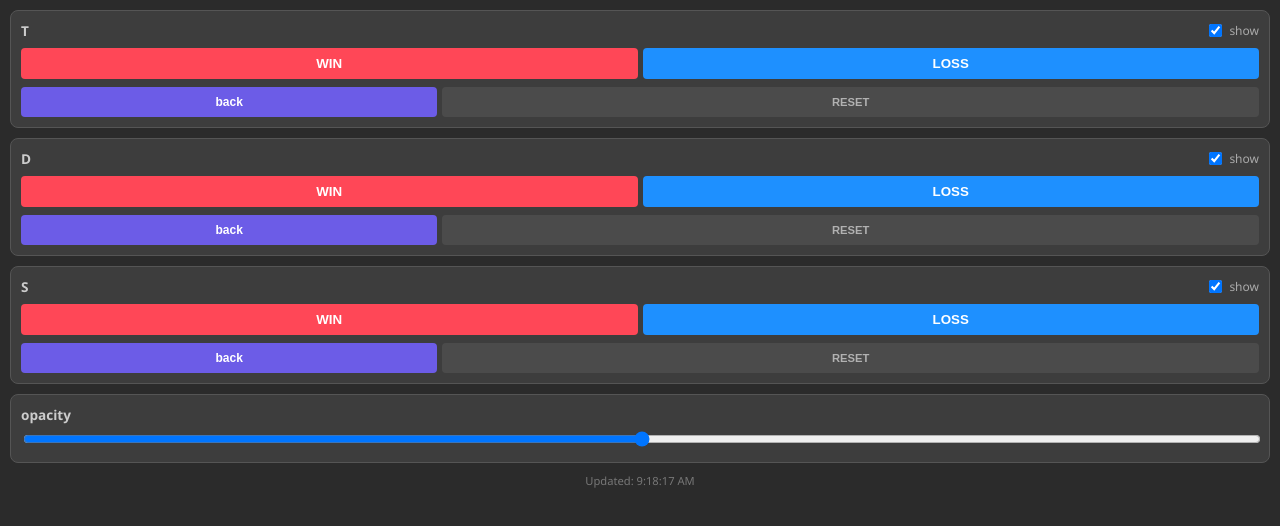
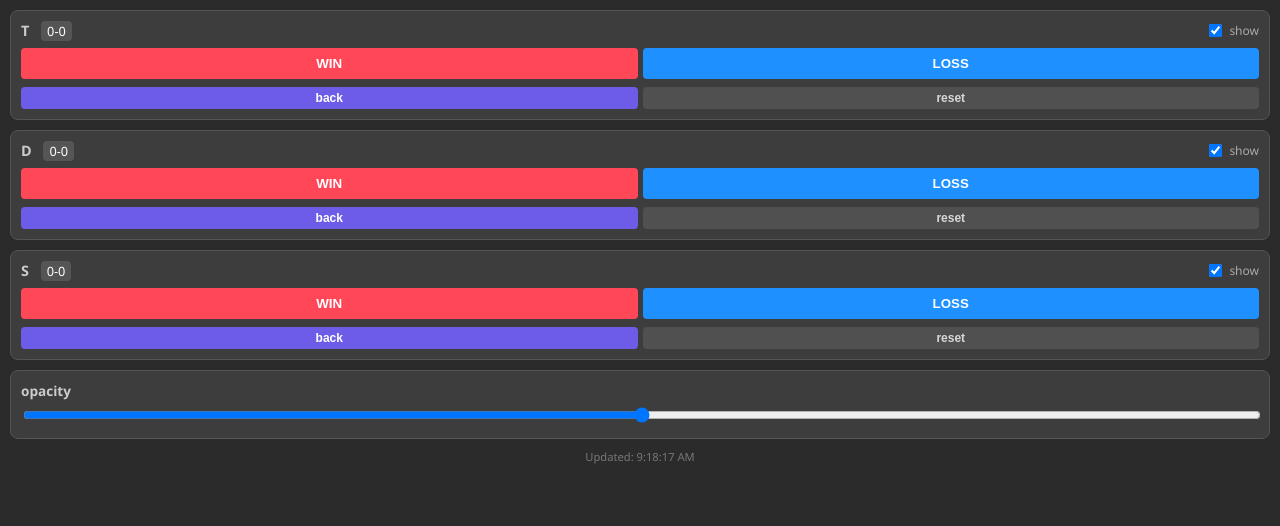
Before and after one commit to magicalkei/obs-win-loss-counter, a plain HTML site: page index.html in a window 1280 px wide. Drawn offline with Linux system fonts and the light colour scheme.

Commit message:
UI改善版：オールインワン・コード

```diff
--- a/index.html
+++ b/index.html
@@ -3,7 +3,7 @@
 <head>
     <meta charset="UTF-8">
     <meta name="viewport" content="width=device-width, initial-scale=1.0">
-    <title>OBS Triple Counter - Custom Scrollbar</title>
+    <title>OBS Triple Counter - UI Polish</title>
     <style>
         :root {
             --win-color: #ff4757;
@@ -21,20 +21,11 @@
             overflow-y: auto;
         }
 
-        /* --- スクロールバーのデザインカスタマイズ --- */
-        ::-webkit-scrollbar {
-            width: 8px; /* 幅を細めに設定 */
-        }
-        ::-webkit-scrollbar-track {
-            background: var(--bg-dark);
-        }
-        ::-webkit-scrollbar-thumb {
-            background: #555;
-            border-radius: 4px;
-        }
-        ::-webkit-scrollbar-thumb:hover {
-            background: #777;
-        }
+        /* --- スクロールバーのデザイン --- */
+        ::-webkit-scrollbar { width: 8px; }
+        ::-webkit-scrollbar-track { background: var(--bg-dark); }
+        ::-webkit-scrollbar-thumb { background: #555; border-radius: 4px; }
+        ::-webkit-scrollbar-thumb:hover { background: #777; }
 
         /* --- 操作画面（ドック）スタイル --- */
         #dock-ui {
@@ -48,17 +39,28 @@
 
         .counter-panel { background: var(--panel-bg); border-radius: 8px; padding: 10px; margin-bottom: 10px; border: 1px solid #555; }
         .panel-header { display: flex; justify-content: space-between; align-items: center; margin-bottom: 8px; }
-        .panel-title { font-size: 0.85rem; font-weight: bold; color: #ccc; }
+
+        /* タイトル横の数字を見やすく調整 */
+        .panel-title { font-size: 0.9rem; font-weight: bold; color: #ccc; }
+        .title-score { font-weight: normal; margin-left: 8px; color: #fff; background: #555; padding: 1px 6px; border-radius: 4px; font-size: 0.8rem; }
+
         .toggle-label { font-size: 0.75rem; color: #aaa; display: flex; align-items: center; gap: 4px; cursor: pointer; }
 
         .btn-group { display: flex; gap: 5px; }
-        button { flex: 1; padding: 8px; font-weight: bold; border: none; border-radius: 4px; cursor: pointer; color: white; }
+        button { flex: 1; padding: 8px; font-weight: bold; border: none; border-radius: 4px; cursor: pointer; color: white; transition: opacity 0.2s; }
+        button:active { opacity: 0.7; }
         .win-btn { background: var(--win-color); }
         .loss-btn { background: var(--loss-color); }
 
         .sub-btn-group { display: flex; gap: 5px; margin-top: 8px; }
-        .undo-btn { background: #6c5ce7; font-size: 0.75rem; flex: 1; }
-        .reset-small { background: #555; font-size: 0.7rem; flex: 2; opacity: 0.6; }
+        /* back/resetボタンの高さと幅を調整 */
+        .sub-btn {
+            padding: 4px 0; /* 高さを低く */
+            font-size: 0.75rem;
+            flex: 1; /* 幅を均等に */
+        }
+        .undo-btn { background: #6c5ce7; }
+        .reset-small { background: #555; opacity: 0.8; }
 
         .setting-panel {
             background: var(--panel-bg);
@@ -74,14 +76,15 @@
         #display-ui { background: transparent; display: none; padding: 10px; }
         .display-row {
             display: grid;
-            grid-template-columns: 45px 65px 30px 65px;
+            /* フォントサイズ拡大に合わせて列幅を調整 */
+            grid-template-columns: 50px 75px 30px 75px;
             align-items: center;
             width: fit-content;
-            font-size: 32px;
+            font-size: 38px; /* フォントサイズアップ */
             font-weight: 900;
             text-shadow: 2px 2px 4px rgba(0,0,0,0.8);
-            margin-bottom: 10px;
-            padding: 4px 12px;
+            margin-bottom: 12px;
+            padding: 6px 16px;
             border-radius: 8px;
             transition: background-color 0.2s ease;
             font-variant-numeric: tabular-nums;
@@ -89,7 +92,8 @@
         .hidden { display: none !important; }
         .label { text-align: center; color: #ffffff; margin-right: 10px; }
         .w-num { text-align: center; color: var(--win-color); }
-        .slash { text-align: center; opacity: 0.5; }
+        /* スラッシュの色をラベルと同じ白に変更 */
+        .slash { text-align: center; color: #ffffff; opacity: 1; }
         .l-num { text-align: center; color: var(--loss-color); }
     </style>
 </head>
@@ -111,15 +115,15 @@
     </div>
 
     <script>
-        const bc = new BroadcastChannel('obs_triple_v9_stable');
+        const bc = new BroadcastChannel('obs_triple_v13_ui');
         const urlParams = new URLSearchParams(window.location.search);
         const mode = urlParams.get('mode');
         const counterNames = ["T", "D", "S"];
 
-        let wins = JSON.parse(localStorage.getItem('v9_wins') || "[0, 0, 0]");
-        let losses = JSON.parse(localStorage.getItem('v9_losses') || "[0, 0, 0]");
-        let visibilities = JSON.parse(localStorage.getItem('v9_vis') || "[true, true, true]");
-        let bgOpacity = parseFloat(localStorage.getItem('v9_opacity') || "0.5");
+        let wins = JSON.parse(localStorage.getItem('v13_wins') || "[0, 0, 0]");
+        let losses = JSON.parse(localStorage.getItem('v13_losses') || "[0, 0, 0]");
+        let visibilities = JSON.parse(localStorage.getItem('v13_vis') || "[true, true, true]");
+        let bgOpacity = parseFloat(localStorage.getItem('v13_opacity') || "0.5");
 
         let history = [];
 
@@ -128,7 +132,6 @@
                 const container = document.getElementById('displays-container');
                 document.getElementById('display-ui').style.display = 'block';
                 document.getElementById('dock-ui').style.display = 'none';
-
                 document.body.style.overflow = 'hidden';
 
                 counterNames.forEach((name, i) => {
@@ -153,7 +156,10 @@
                     container.innerHTML += `
                         <div class="counter-panel">
                             <div class="panel-header">
-                                <div class="panel-title">${name}</div>
+                                <div class="panel-title">
+                                    ${name}
+                                    <span id="title-score-${i}" class="title-score">0-0</span>
+                                </div>
                                 <label class="toggle-label">
                                     <input type="checkbox" ${isChecked} onchange="updateVis(${i}, this.checked)"> show
                                 </label>
@@ -163,8 +169,8 @@
                                 <button class="loss-btn" onclick="updateVal(${i}, 0, 1)">LOSS</button>
                             </div>
                             <div class="sub-btn-group">
-                                <button class="undo-btn" onclick="undo()">back</button>
-                                <button class="reset-small" onclick="resetOne(${i})">RESET</button>
+                                <button class="sub-btn undo-btn" onclick="undo()">back</button>
+                                <button class="sub-btn reset-small" onclick="resetOne(${i})">reset</button>
                             </div>
                         </div>`;
                 });
@@ -200,7 +206,7 @@
         }
 
         function resetOne(index) {
-            if (confirm(`${counterNames[index]} をリセットしますか？`)) {
+            if (confirm(`${counterNames[index]} reset?`)) {
                 wins[index] = 0;
                 losses[index] = 0;
                 sync();
@@ -208,16 +214,17 @@
         }
 
         function sync() {
-            localStorage.setItem('v9_wins', JSON.stringify(wins));
-            localStorage.setItem('v9_losses', JSON.stringify(losses));
-            localStorage.setItem('v9_vis', JSON.stringify(visibilities));
-            localStorage.setItem('v9_opacity', bgOpacity.toString());
+            localStorage.setItem('v13_wins', JSON.stringify(wins));
+            localStorage.setItem('v13_losses', JSON.stringify(losses));
+            localStorage.setItem('v13_vis', JSON.stringify(visibilities));
+            localStorage.setItem('v13_opacity', bgOpacity.toString());
             bc.postMessage({ wins, losses, visibilities, bgOpacity });
             refreshUI();
         }
 
         function refreshUI() {
             counterNames.forEach((_, i) => {
+                // ディスプレイ側の更新
                 const row = document.getElementById(`row-${i}`);
                 if (row) {
                     if (visibilities[i]) row.classList.remove('hidden');
@@ -226,6 +233,12 @@
                     document.getElementById(`w-${i}`).textContent = wins[i];
                     document.getElementById(`l-${i}`).textContent = losses[i];
                     row.style.backgroundColor = `rgba(0, 0, 0, ${bgOpacity})`;
+                }
+
+                // ドック側のタイトルスコア更新
+                const titleScore = document.getElementById(`title-score-${i}`);
+                if (titleScore) {
+                    titleScore.textContent = `${wins[i]}-${losses[i]}`;
                 }
             });
 
```
